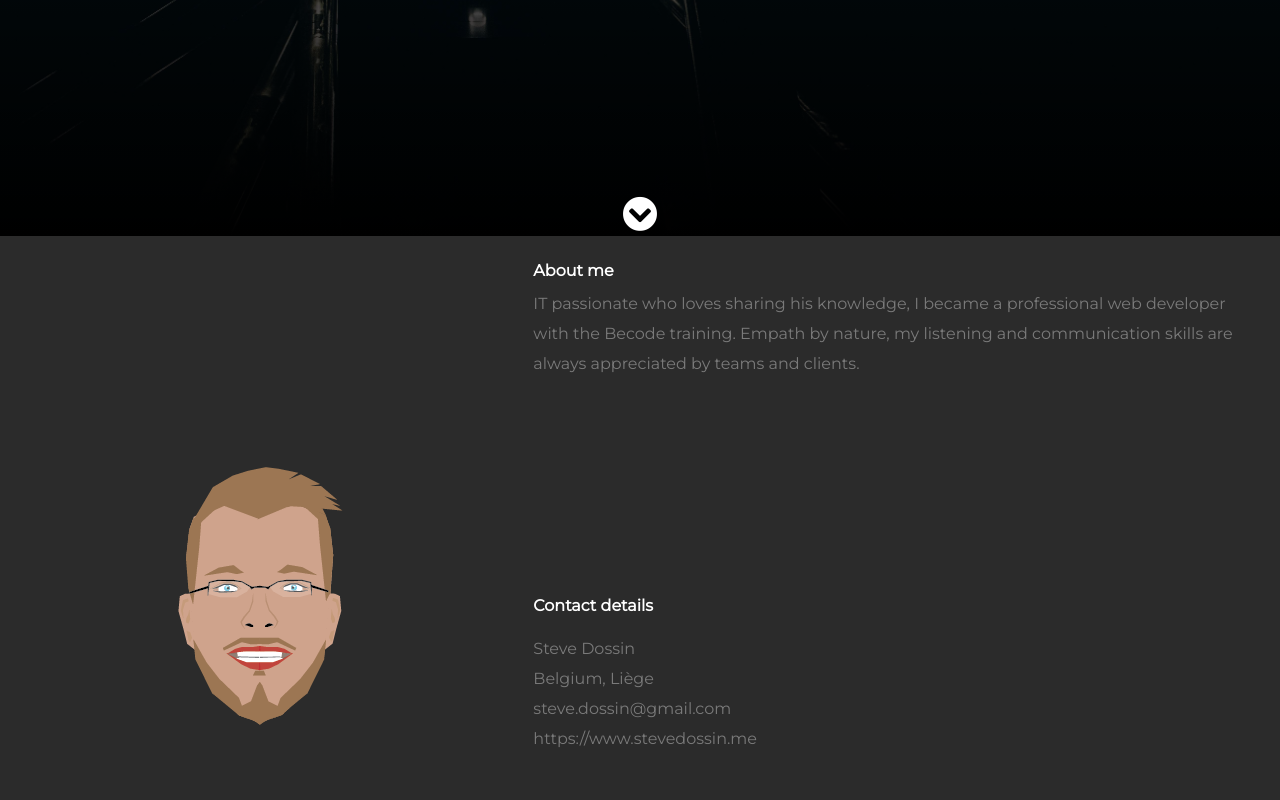
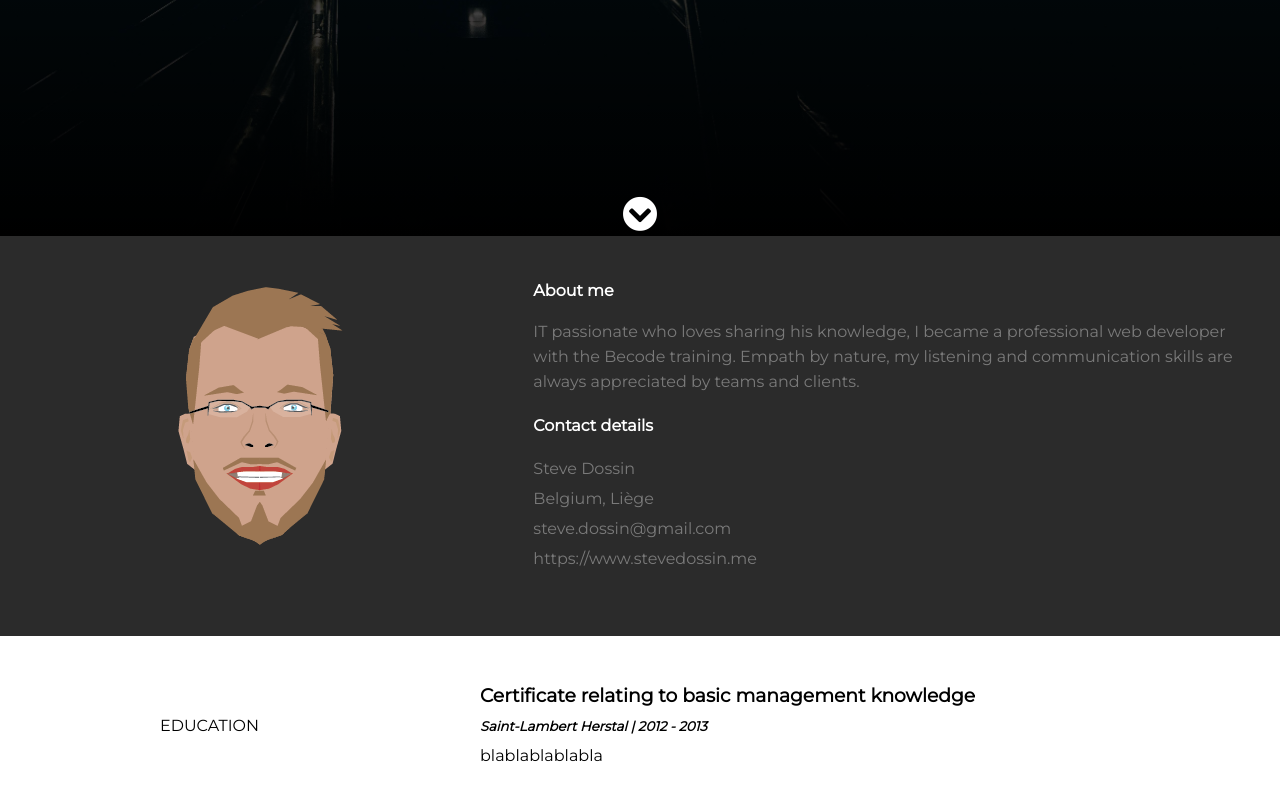
Before and after one commit to Stev07/Resume, a React (Vite) app: page / in a window 1280 px wide. Shown: the part 564-1364 px from the top of the page. Built offline with nearby package versions, Linux system fonts and the light colour scheme.

Commit message:
responsive about

```diff
--- a/src/scss/about.scss
+++ b/src/scss/about.scss
@@ -1,11 +1,15 @@
 #about {
   width: 100vw;
-  height: 150vh;
+  height: 100vh;
   font-family: 'Montserrat', sans-serif;
+  @media screen and (max-width: 772px) {
+    height: 150vh;
+
+  }
 
 
   .about {
-    height: 100vh;
+    height: 50%;
     width: 100%;
     background: #2b2b2b;
     display: grid;
@@ -13,6 +17,7 @@
     grid-template-rows: 45% 45% 10%;
 
     @media screen and (max-width: 772px) {
+      height: 100vh;
       grid-template-columns: 1fr;
       grid-template-rows: 55% 45%;
 
@@ -38,7 +43,7 @@
     height: 100%;
     grid-column: 3;
     grid-row: 1;
-    padding-top: 25px;
+    padding-top: 45px;
 
     @media screen and (max-width: 772px) {
       display: block;
@@ -48,15 +53,18 @@
 
     h4 {
       color: white;
-      margin-bottom: -10px;
     }
     p {
       color: #7a7a7a;
-      line-height: 30px;
+      line-height: 25px;
 
 
       @media screen and (min-width:446px) and (max-width: 773px) {
         padding: 50px;
+
+      }
+      @media screen and (min-width:446px) and (max-width: 773px) {
+        line-height: 30px;
 
       }
     }
```
Also changed, not shown: 7 other files (tests, documents, lock files or other folders).
